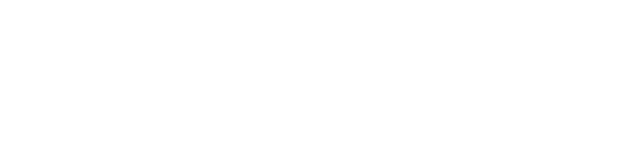
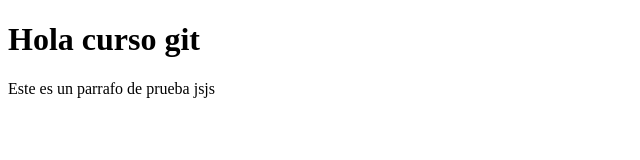
Before and after one commit to IvanEsquivell/Prueba-Git, a plain HTML site: page index.html in a window 1280 px wide. Shown: the whole page, without its empty margins (0-640 px from the left). Drawn offline with Linux system fonts and the light colour scheme.

Commit message:
parrafo agregado

```diff
--- a/index.html
+++ b/index.html
@@ -7,6 +7,8 @@
         <title>Document</title>
     </head>
     <body>
+        <h1> Hola curso git </h1>
 
+        <p> Este es un parrafo de prueba jsjs </p>
     </body>
 </html>
```
